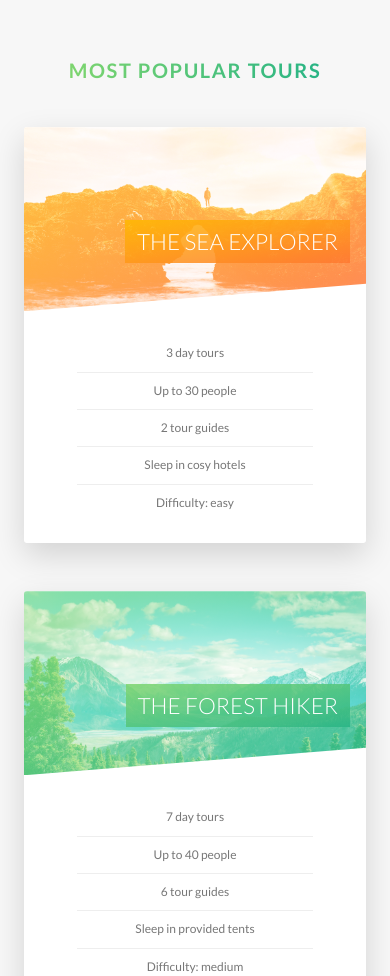
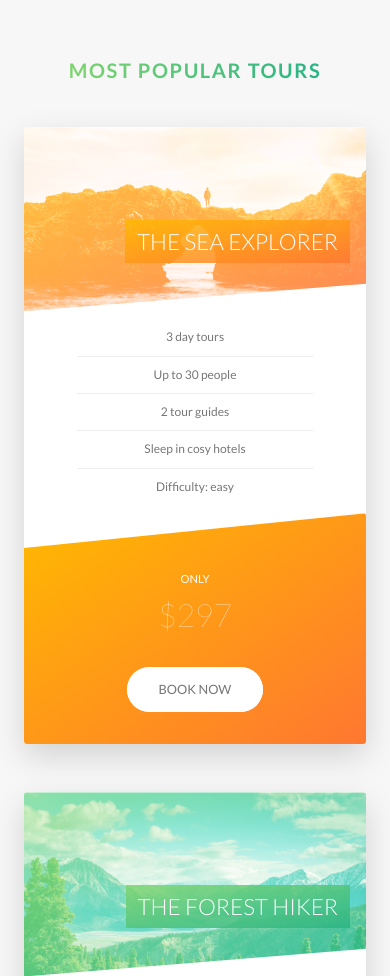
Before and after one commit to matka00/Natours, a website: page index.html in a window 390 px wide. Shown: the part 2463-3439 px from the top of the page. Drawn offline with Linux system fonts and the light colour scheme.

Commit message:
updated responsivity of tour cards, stories, and booking form

```diff
--- a/sass/components/_card.scss
+++ b/sass/components/_card.scss
@@ -183,4 +183,54 @@
     font-size: 6rem;
     font-weight: 100;
   }
+
+  //MEDIA QUERY
+
+  @include respond(tab-port) {
+    //FUNCTIONALITY
+
+    height: auto;
+    border-radius: 3px;
+    box-shadow: 0 1.5rem 4rem rgba($color-black, 0.15);
+    background-color: $color-white;
+
+    &__side {
+      height: auto;
+      position: relative;
+      box-shadow: none;
+
+      &--back {
+        transform: rotateY(0deg);
+        -webkit-clip-path: polygon(0 15%, 100% 0, 100% 100%, 0 100%);
+        clip-path: polygon(0 15%, 100% 0, 100% 100%, 0 100%);
+      }
+    }
+
+    &:hover &__side--front {
+      transform: rotateY(0deg);
+    }
+
+    &__details {
+      padding: 1rem 3rem;
+    }
+
+    //BACK SIDE STYLING
+
+    &__call-to-action {
+      width: 100%;
+      position: relative;
+      top: 0;
+      left: 0;
+      transform: translate(0);
+      padding: 7rem 4rem 4rem 4rem;
+    }
+
+    &__price-box {
+      margin-bottom: 3rem;
+    }
+
+    &__price-value {
+      font-size: 4rem;
+    }
+  }
 }
--- a/sass/components/_form.scss
+++ b/sass/components/_form.scss
@@ -15,6 +15,10 @@
     background-color: rgba($color-white, 0.5);
     color: inherit;
     transition: all 0.3s;
+
+    @include respond(tab-port) {
+      width: 100%;
+    }
 
     &:focus {
       outline: none;
@@ -49,6 +53,11 @@
   &__radio-group {
     width: 49%;
     display: inline-block;
+
+    @include respond(tab-port) {
+      width: 100%;
+      margin-bottom: 2rem;
+    }
   }
 
   &__radio-input {
--- a/sass/components/_story.scss
+++ b/sass/components/_story.scss
@@ -10,6 +10,16 @@
   background-color: rgba($color-white, 0.6);
   transform: skewX(-12deg);
 
+  @include respond(tab-port) {
+    width: 100%;
+    padding: 4rem;
+    padding-left: 7rem;
+  }
+
+  @include respond(phone) {
+    transform: skew(0);
+  }
+
   &__shape {
     width: 15rem;
     height: 15rem;
@@ -20,6 +30,10 @@
     -webkit-clip-path: circle(50% at 50% 50%);
     clip-path: circle(50% at 50% 50%);
     transform: translateX(-3rem) skewX(12deg);
+
+    @include respond(phone) {
+      transform: translateX(-3rem) skew(0);
+    }
   }
 
   &__img {
@@ -31,6 +45,10 @@
 
   &__text {
     transform: skewX(12deg);
+
+    @include respond(phone) {
+      transform: skew(0);
+    }
   }
 
   &__caption {
--- a/sass/pages/_home.scss
+++ b/sass/pages/_home.scss
@@ -76,8 +76,36 @@
     url(../img/nat-10.jpg);
   background-size: 100%;
 
+  @include respond(tab-land) {
+    background-image: linear-gradient(
+        105deg,
+        rgba($color-white, 0.9) 0%,
+        rgba($color-white, 0.9) 65%,
+        transparent 65%
+      ),
+      url(../img/nat-10.jpg);
+    background-size: cover;
+  }
+
+  @include respond(tab-port) {
+    background-image: linear-gradient(
+        to right,
+        rgba($color-white, 0.9) 0%,
+        rgba($color-white, 0.9) 100%
+      ),
+      url(../img/nat-10.jpg);
+  }
+
   &__form {
     width: 50%;
     padding: 6rem;
+
+    @include respond(tab-land) {
+      width: 65%;
+    }
+
+    @include respond(tab-port) {
+      width: 100%;
+    }
   }
 }
```
Also changed, not shown: css/style.css.
